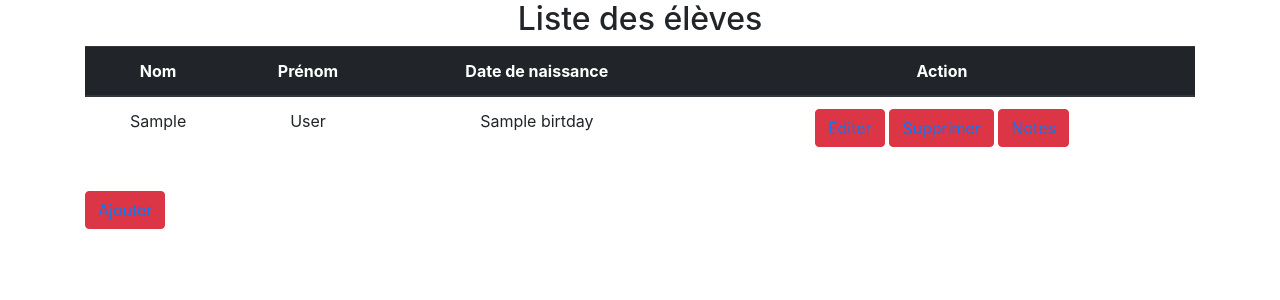
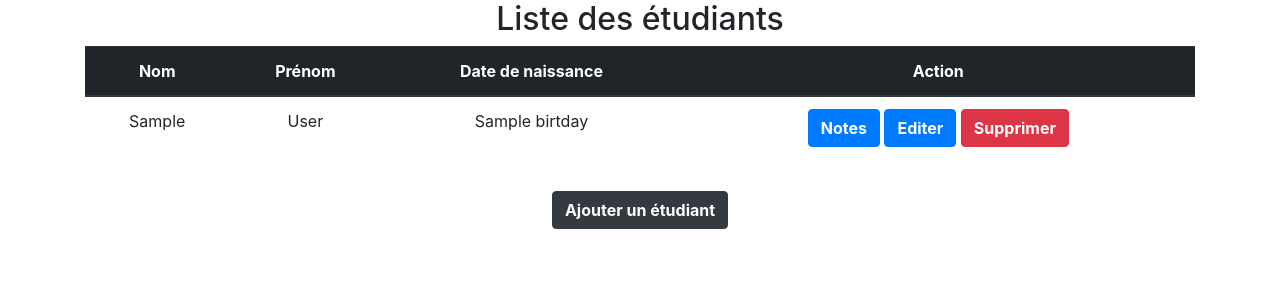
Before and after one commit to roche426/CakePHP, a CakePHP app: the page made by app/View/Students/index.ctp in a window 1280 px wide. Shown: the top 300 px of the page. Run offline with PHP 8.4 and a stand-in for CakePHP, Linux system fonts and the light colour scheme; the template is opened without the code that fills it: most values are stand-ins (such as "Sample title", 1, 10 or a date in 2020); some libraries are stand-ins or nearby versions.

Commit message:
ajustement du front

```diff
--- a/app/View/Students/edit.ctp
+++ b/app/View/Students/edit.ctp
@@ -26,6 +26,6 @@
            </div>
     </div>
 
-    <p class="btn btn-primary"><?= $this->Html->link('Retour à la liste', array('action' => 'index'));?></p>
+    <p class="btn btn-primary"><?= $this->Html->link('Retour à la liste', array('action' => 'index'), array('class' => 'btn-link',));?></p>
 
 </div>
--- a/app/View/Students/index.ctp
+++ b/app/View/Students/index.ctp
@@ -1,6 +1,5 @@
 <div align="center" ">
-    <h2>Liste des élèves</h2>
-</div>
+    <h2>Liste des étudiants</h2>
     <table class="table">
         <thead class="thead-dark">
             <tr align="center">
@@ -15,13 +14,17 @@
         if ($students) :
             foreach ($students as $student) : ?>
                 <tr align="center">
-          <td> <?= $student['Student']['first_name'];?> </td>
-          <td> <?= $student['Student']['last_name'];?> </td>
-          <td> <?= $student['Student']['birtday'];?> </td>
+                    <td> <?= $student['Student']['first_name']; ?> </td>
+                    <td> <?= $student['Student']['last_name']; ?> </td>
+                    <td> <?= $student['Student']['birtday']; ?> </td>
                     <td>
-              <p class="btn btn-danger"><?= $this->Html->link('Editer', array('action' => 'edit', $student['Student']['id'])); ?></p>
-              <p class="btn btn-danger"><?= $this->Html->link('Supprimer', array('action' => 'delete', $student['Student']['id'])); ?></p>
-              <p class="btn btn-danger"><?= $this->Html->link('Notes', array('action' => 'note',  $student['Student']['id'])); ?></p>
+                        <p class="btn btn-primary"><?= $this->Html->link('Notes',
+                                array('action' => 'note', $student['Student']['id']), array('class' => 'btn-link',)); ?></p>
+                        <p class="btn btn-primary"><?= $this->Html->link('Editer',
+                                array('action' => 'edit', $student['Student']['id']), array('class' => 'btn-link',)); ?></p>
+                        <p class="btn btn-danger"><?= $this->Html->link('Supprimer',
+                                array('action' => 'delete', $student['Student']['id']),
+                                array('class' => 'btn-link')); ?></p>
                     </td>
                 </tr>
             <?php endforeach;
@@ -33,4 +36,6 @@
         </tbody>
     </table>
 
-<p class="btn btn-danger"><?= $this->Html->link('Ajouter', array('action' => 'add'));?></p>
+    <p class="btn btn-dark"><?= $this->Html->link('Ajouter un étudiant', array('action' => 'add'), array('class' => 'btn-link',)); ?></p>
+
+</div>
--- a/app/webroot/css/style.css
+++ b/app/webroot/css/style.css
@@ -1,3 +1,5 @@
-.test{
-    font-size: 100px;
+.btn-link, .btn-link:hover {
+    font-weight: bold;
+    color: white;
+    text-decoration: none;
 }
```
Also changed, not shown: app/View/Notes/add.ctp (+9 -9 lines), app/View/Students/add.ctp (+5 -4 lines), app/View/Students/note.ctp (+12 -11 lines). Lines whose indentation alone changed are shown as unchanged.
